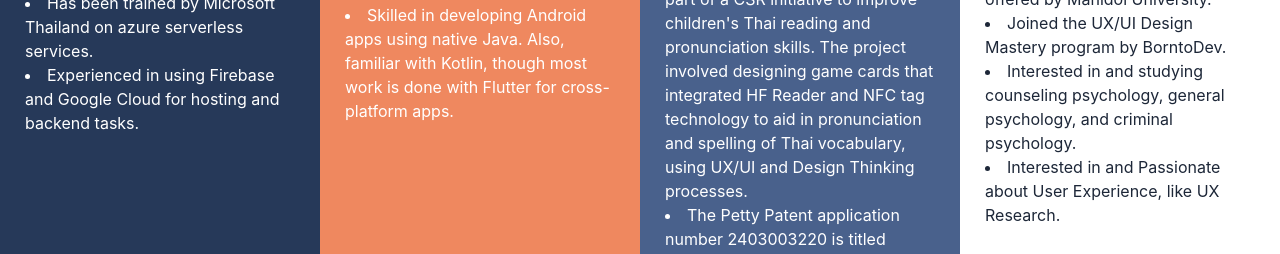
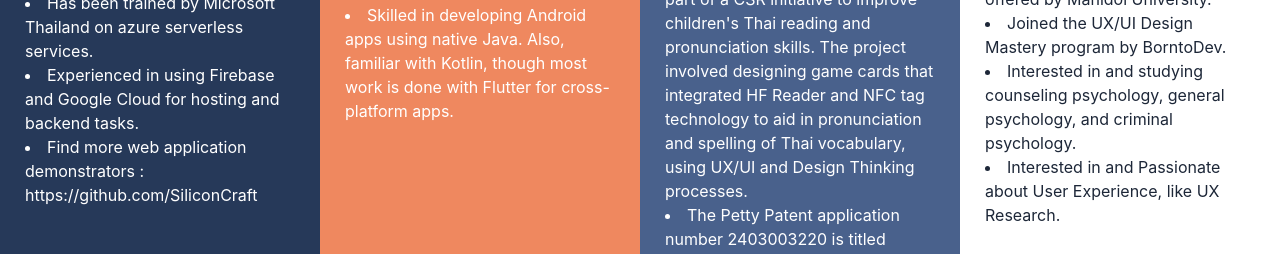
Before and after one commit to foxzilisk-dp/portfolio, a plain HTML site: page index.html in a window 1280 px wide. Shown: the part 2437-2691 px from the top of the page. Drawn offline with nearby package versions, Linux system fonts and the light colour scheme; some packages are replaced by stand-ins of ours; no server answers; files whose address does not match are found by name.

Commit message:
- add github company link for show my web demo

```diff
--- a/index.html
+++ b/index.html
@@ -180,6 +180,7 @@
                      <li>
                         Experienced in using Firebase and Google Cloud for hosting and backend tasks.
                      </li>
+                        <li>Find more web application demonstrators : <a href="https://github.com/SiliconCraft"></a>https://github.com/SiliconCraft</li>
                      </p>
                   </div>
                </div>
```
